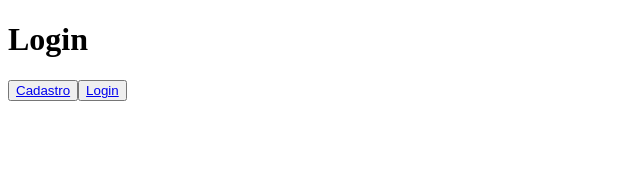
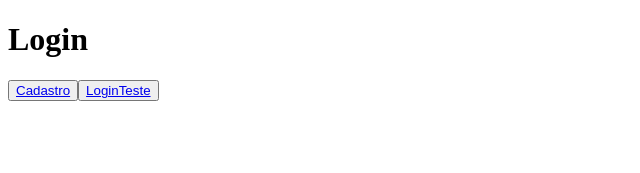
Before and after one commit to Grupo-5-Daniel-Kenzie-Academy/Projeto-On-Books, a React (Create React App) app: page / in a window 1280 px wide. Shown: the top 173 px of the page, without its empty margins (0-640 px from the left). Built offline with nearby package versions, Linux system fonts and the light colour scheme.

Commit message:
feat:teste

```diff
--- a/src/pages/Dashboard/index.tsx
+++ b/src/pages/Dashboard/index.tsx
@@ -9,7 +9,7 @@ export const Dashboard = () => {
       <Link to="register">Cadastro</Link>
     </button>
     <button>
-      <Link to="login">Login</Link>
+      <Link to="login">LoginTeste</Link>
     </button>
   </div>
   )
```
